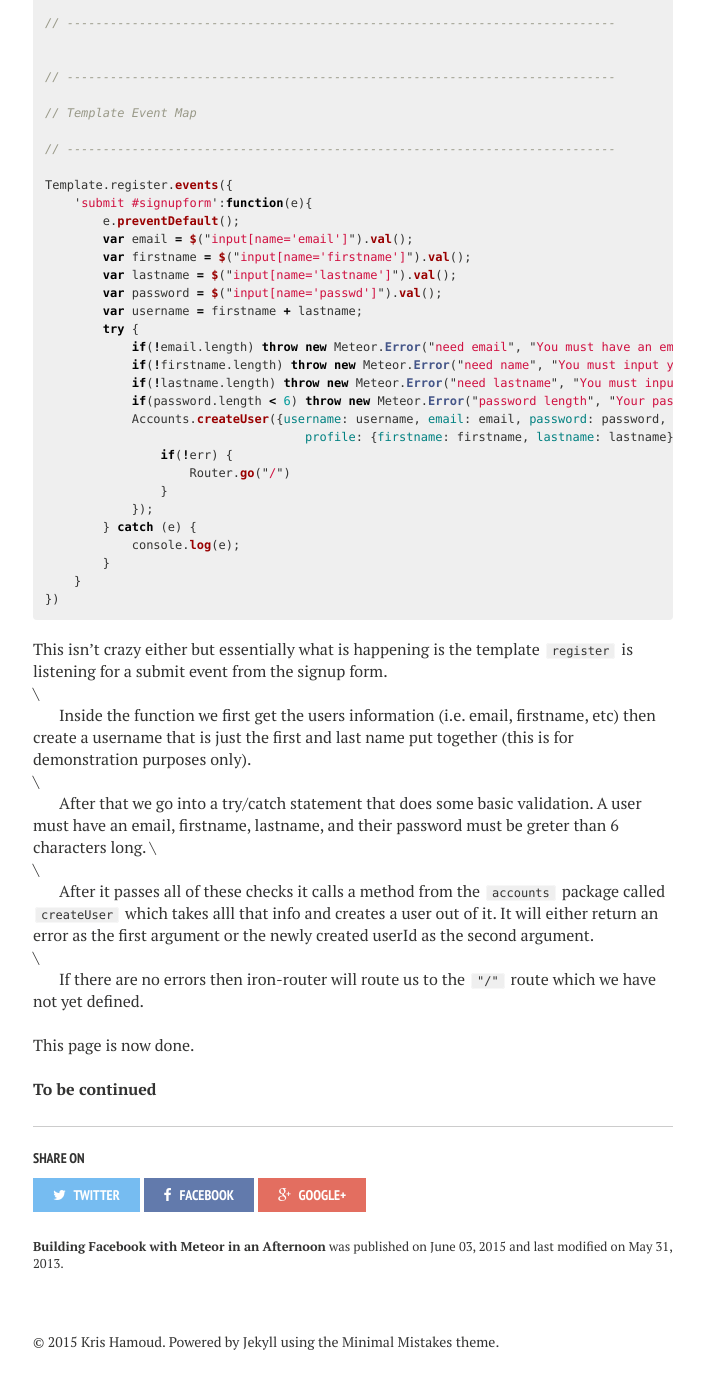
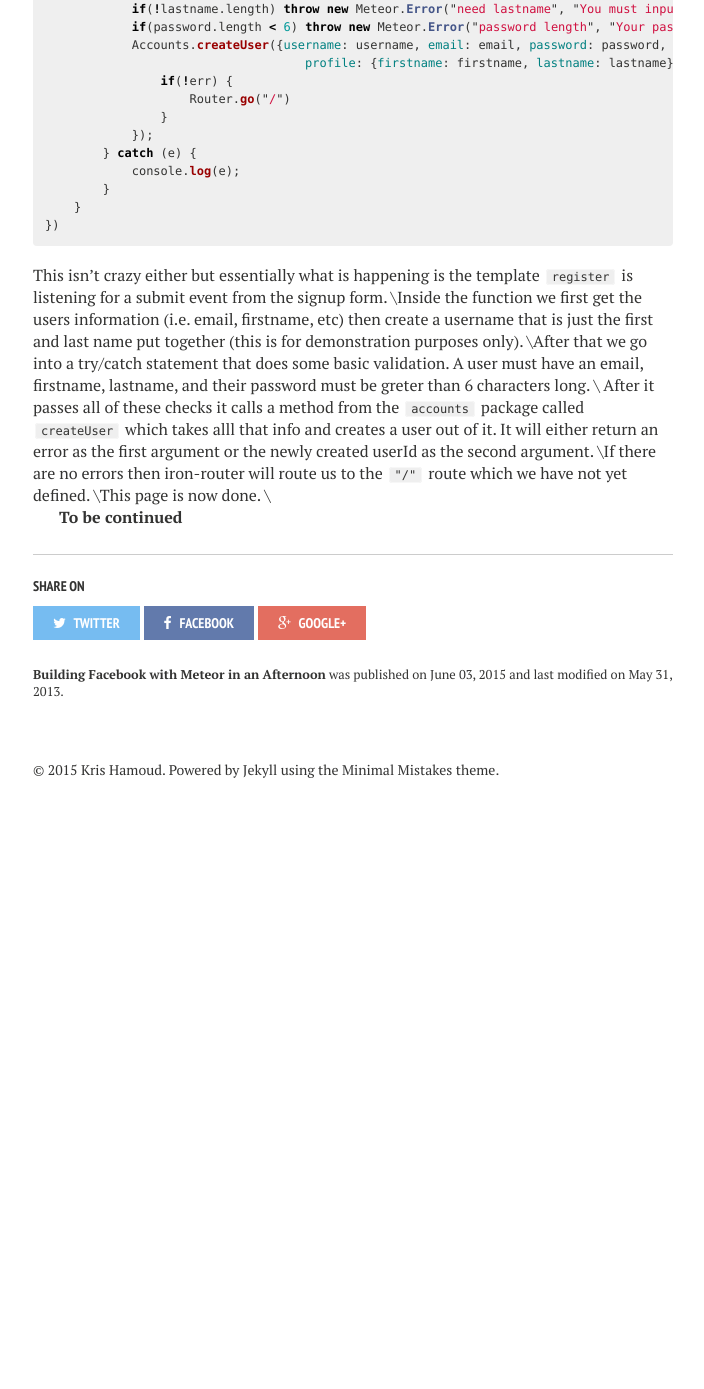
Before and after one commit to krishamoud/krishamoud.github.io, a Jekyll site: the page built from _posts/2015-06-03-building-a-facebook-clone-with-meteorjs.md, in a window 1280 px wide and 1400 px high, scrolled down 4031 px. Shown: the top 1389 px of the window, without its empty margins (287-991 px from the left). Built offline with Jekyll 4.4.1, drawn with Linux system fonts in a browser that asks for light colours; nearby versions of some CDN libraries; after the commit the page ends 4859 px from its top, so only the background shows below that; some of the changed text lies outside the part shown.

```diff
--- a/_posts/2015-06-03-building-a-facebook-clone-with-meteorjs.md
+++ b/_posts/2015-06-03-building-a-facebook-clone-with-meteorjs.md
@@ -30,9 +30,7 @@ I am not a great designer and I don't pretend to be.  However, I have wanted to
 
 ### Step 1: Structuring the application
 
-In your terminal run `meteor create facebook` then remove the files `facebook.html`, `facebook.js`, and `facebook.css` then make sure you add twitter-bootstrap to your project by running `meteor add twbs:bootstrap` followed by creating a file structure like the one outlined below. \\
-\\
-I use the same basic file structure for all of my meteor apps.
+In your terminal run `meteor create facebook` then remove the files `facebook.html`, `facebook.js`, and `facebook.css` then make sure you add twitter-bootstrap to your project by running `meteor add twbs:bootstrap` followed by creating a file structure like the one outlined below. \\I use the same basic file structure for all of my meteor apps.
 
     client/
       css/
@@ -52,21 +50,12 @@ I use the same basic file structure for all of my meteor apps.
       models/
       publications/
 
-Now to just get it out of the way now add [this](https://github.com/krishamoud/meteor-facebook/blob/master/client/css/facebook.css) css file to `client/css/` **This is the only place where I will mention css**  \\
-\\
-Great!  Now that we got that out of the way we can get to the fun stuff.
+Now to just get it out of the way now add [this](https://github.com/krishamoud/meteor-facebook/blob/master/client/css/facebook.css) css file to `client/css/` **This is the only place where I will mention css**  \\ Great!  Now that we got that out of the way we can get to the fun stuff.
 
 ### Step 2: Account Creation and Login
 
 Every website needs a way to register.  This used to be hard but meteor makes it easy.
-I used the `accounts-password` package built by MDG to make the login. \\
-\\
-In your terminal run `meteor add accounts-password` or go to `.meteor/packages` and add to the file `accounts-password`  \\
-\\
-Now we have all the methods necessary to build a register/login system.  \\
-\\
-In `client/views/` we need to make a `main.html` file and a `main.js`.  \\
-`main.html` should look like this
+I used the `accounts-password` package built by MDG to make the login. \\ In your terminal run `meteor add accounts-password` or go to `.meteor/packages` and add to the file `accounts-password`  \\Now we have all the methods necessary to build a register/login system.  \\In `client/views/` we need to make a `main.html` file and a `main.js`.\\`main.html` should look like this
 
 {% highlight html %}
 <head>
@@ -77,17 +66,11 @@ In `client/views/` we need to make a `main.html` file and a `main.js`.  \\
 </head>
 {% endhighlight %}
 
-Nothing crazy.  \\
-\\
-Next we need to get a way to render templates based on route.  I used [iron-router](https://github.com/iron-meteor/iron-router) for this project although recently [flow-router](https://github.com/meteorhacks/flow-router) has gained some popularity.
-\\
-Add it the same way you did the `accounts-password` package.
+Nothing crazy.  \\Next we need to get a way to render templates based on route.  I used [iron-router](https://github.com/iron-meteor/iron-router) for this project although recently [flow-router](https://github.com/meteorhacks/flow-router) has gained some popularity.\\Add it the same way you did the `accounts-password` package.
 
 `meteor add iron:router`
 
-Now that we have that we are going to route `login` and `register` to the correct templates. \\
-\\
-I put my router code in the `lib/` folder because iron-router allows for server side routing and if you run it in the `client/` folder then you lose the server side functionality.  So create a file `lib/router.js` then add the following code.
+Now that we have that we are going to route `login` and `register` to the correct templates.\\I put my router code in the `lib/` folder because iron-router allows for server side routing and if you run it in the `client/` folder then you lose the server side functionality.  So create a file `lib/router.js` then add the following code.
 
 {% highlight javascript %}
 Router.route('/register',{
@@ -99,17 +82,11 @@ Router.route('/login',{
 })
 {% endhighlight %}
 
-Now we have to actually create these templates.  \\
-\\
-I am very partial to having one folder per template which (in my opinion) should have exactly two files in it.
+Now we have to actually create these templates.  \\I am very partial to having one folder per template which (in my opinion) should have exactly two files in it.
 * 1: the html file
 * 2: the javascript file
 
-First we build the registration page.  \\
-\\
-First create a folder `client/views/register`  \\
-\\
-Then create the files `client/views/register/register.html`, `client/views/register/register.js`  \\
+First we build the registration page.  \\First create a folder `client/views/register` \\Then create the files `client/views/register/register.html`, `client/views/register/register.js`
 
 
 {% highlight html %}
@@ -171,10 +148,8 @@ Then create the files `client/views/register/register.html`, `client/views/regis
 </template>
 {% endhighlight %}
 
-This again is nothing crazy.\\
-\\
+This again is nothing crazy.\\  The javascript that correlates to this page.
 
-The javascript that correlates to this page.
 {% highlight javascript %}
 // ----------------------------------------------------------------------------
 // @Date:
@@ -210,20 +185,6 @@ Template.register.events({
     }
 })
 {% endhighlight %}
-This isn't crazy either but essentially what is happening is the template `register` is listening for a submit event from the signup form.   \\
-\\
+This isn't crazy either but essentially what is happening is the template `register` is listening for a submit event from the signup form.   \\Inside the function we first get the users information (i.e. email, firstname, etc) then create a username that is just the first and last name put together (this is for demonstration purposes only). \\After that we go into a try/catch statement that does some basic validation.  A user must have an email, firstname, lastname, and their password must be greter than 6 characters long. \\   After it passes all of these checks it calls a method from the `accounts` package called `createUser` which takes alll that info and creates a user out of it.  It will either return an error as the first argument or the newly created userId as the second argument.  \\If there are no errors then iron-router will route us to the `"/"` route which we have not yet defined.  \\This page is now done.  \\
 
-Inside the function we first get the users information (i.e. email, firstname, etc) then create a username that is just the first and last name put together (this is for demonstration purposes only).    \\
-\\
-
-After that we go into a try/catch statement that does some basic validation.  A user must have an email, firstname, lastname, and their password must be greter than 6 characters long. \\
-\\
-
-After it passes all of these checks it calls a method from the `accounts` package called `createUser` which takes alll that info and creates a user out of it.  It will either return an error as the first argument or the newly created userId as the second argument.  \\
-\\
-
-If there are no errors then iron-router will route us to the `"/"` route which we have not yet defined.  \\
-\\
-This page is now done.  \\
-\\
 **To be continued**
```
